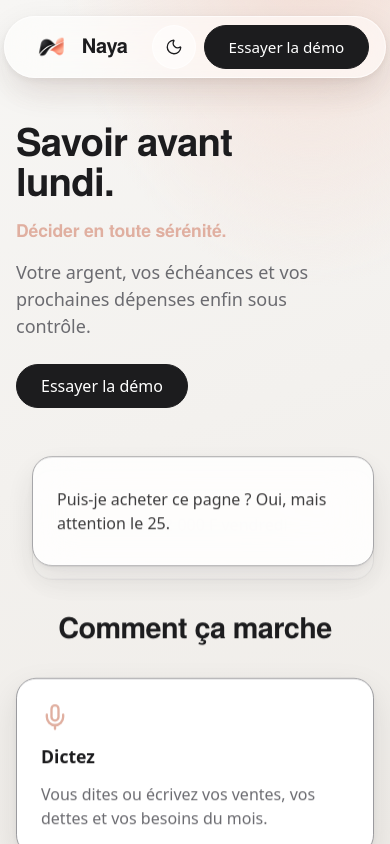
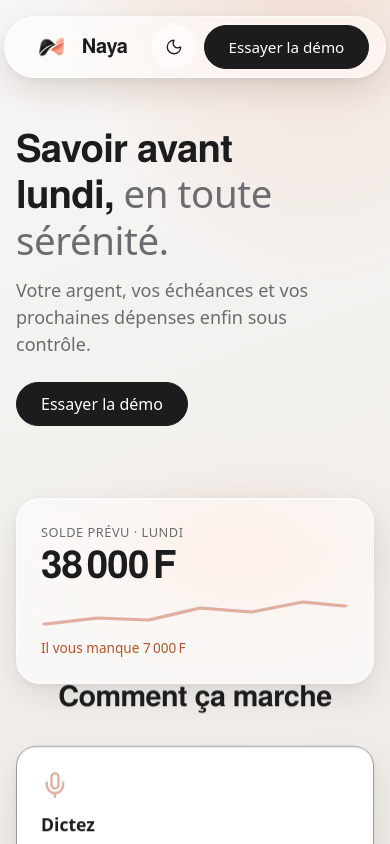
Before and after one commit to Underscored64/Naya, a React (Vite) app: page / in a window 390 px wide. Shown: the top 844 px of the page. Built offline with nearby package versions, Linux system fonts and the light colour scheme.

Commit message:
task 02c: landing v3 hero — titre deux tons, cartes verre flottantes, 1 carte mobile

```diff
--- a/src/components/landing/FloatingCards.tsx
+++ b/src/components/landing/FloatingCards.tsx
@@ -1,77 +1,64 @@
-import { useEffect, useRef, useState } from "react";
-
-const CARDS = [
-  { text: "Lundi : il vous faut 45 000 F", tone: "need" },
-  { text: "Esi vous doit 12 000 F vendredi", tone: "debt" },
-  { text: "Puis-je acheter ce pagne ? Oui, mais attention le 25.", tone: "warn" },
-] as const;
-
-const INTERVAL = 2800; // ms between cards
+import { formatF } from "../../lib/format";
 
 /**
- * Hero cards shown as a vertical auto-scroll carousel: one card visible at a
- * time in a fixed-height slot, cross-fading with a slight vertical slide,
- * advancing on a timer and looping.
- *
- * Motion (the setInterval timer + the CSS fade/slide) is fully disabled under
- * prefers-reduced-motion: the hook bails out early and the stylesheet then
- * stacks all three cards statically.
+ * Hero floating visual: 2-3 glass cards stacked in depth on desktop (a
+ * notification card, a debts card, and a forecast card with a big number + a
+ * simple SVG sparkline). On mobile a single forecast card shows below the text.
+ * The front card carries the continuous `float` animation (disabled under
+ * prefers-reduced-motion via base.css). No chart library — the curve is a plain
+ * SVG polyline.
  */
 export default function FloatingCards() {
-  const [index, setIndex] = useState(0);
-  const prefersReduced = useRef(false);
-
-  useEffect(() => {
-    prefersReduced.current =
-      typeof window !== "undefined" &&
-      window.matchMedia?.("(prefers-reduced-motion: reduce)").matches;
-  }, []);
-
-  useEffect(() => {
-    // Static fallback: no timer, no auto-advance under reduced motion.
-    if (prefersReduced.current) return;
-    const id = setInterval(() => {
-      setIndex((i) => (i + 1) % CARDS.length);
-    }, INTERVAL);
-    return () => clearInterval(id);
-  }, []);
-
-  // Reduced motion: render every card, stacked and static.
-  if (prefersReduced.current) {
-    return (
-      <div
-        className="landing-float landing-float--static"
-        aria-label="Exemples de ce que Naya prévoit"
-      >
-        {CARDS.map((c) => (
-          <article
-            key={c.text}
-            className={`card landing-float__card landing-float__card--${c.tone}`}
-          >
-            {c.text}
-          </article>
-        ))}
-      </div>
-    );
-  }
-
   return (
     <div
       className="landing-float"
-      aria-label="Exemples de ce que Naya prévoit"
-      aria-live="polite"
+      aria-label="Aperçu de ce que Naya prévoit"
     >
-      {CARDS.map((c, i) => (
-        <article
-          key={c.text}
-          aria-hidden={i !== index}
-          className={`card landing-float__card landing-float__card--${c.tone}${
-            i === index ? " is-active" : ""
-          }`}
+      {/* Back card: a day notification. */}
+      <article
+        className="glass-card landing-float__card landing-float__card--back"
+        aria-hidden
+      >
+        <p className="landing-float__label">Lundi</p>
+        <p className="landing-float__big">{formatF(45000)}</p>
+        <p className="landing-float__hint">il vous faut pour vos besoins</p>
+      </article>
+
+      {/* Middle card: a small debt. */}
+      <article
+        className="glass-card landing-float__card landing-float__card--mid"
+        aria-hidden
+      >
+        <p className="landing-float__label">Dette</p>
+        <p className="landing-float__big landing-float__big--ok">
+          {formatF(12000)}
+        </p>
+        <p className="landing-float__hint">Esi vous doit vendredi</p>
+      </article>
+
+      {/* Front card: forecast — the animated one, and the only one on mobile. */}
+      <article className="glass-card landing-float__card landing-float__card--front float">
+        <p className="landing-float__label">Solde prévu · lundi</p>
+        <p className="display landing-float__figure">{formatF(38000)}</p>
+        <svg
+          className="landing-float__curve"
+          viewBox="0 0 120 40"
+          preserveAspectRatio="none"
+          aria-hidden
         >
-          {c.text}
-        </article>
-      ))}
+          <polyline
+            points="2,30 22,24 42,26 62,14 82,18 102,8 118,12"
+            fill="none"
+            stroke="currentColor"
+            strokeWidth="3"
+            strokeLinecap="round"
+            strokeLinejoin="round"
+          />
+        </svg>
+        <p className="landing-float__hint landing-float__hint--warn">
+          Il vous manque {formatF(7000)}
+        </p>
+      </article>
     </div>
   );
 }
--- a/src/components/landing/Hero.tsx
+++ b/src/components/landing/Hero.tsx
@@ -5,8 +5,12 @@ export default function Hero() {
   return (
     <header className="landing-hero container">
       <div className="landing-hero__text">
-        <h1 className="display landing-hero__title">Savoir avant lundi.</h1>
-        <p className="landing-hero__accent">Décider en toute sérénité.</p>
+        <h1 className="landing-hero__title">
+          <span className="display landing-hero__title-bold">
+            Savoir avant lundi,
+          </span>{" "}
+          <span className="landing-hero__title-soft">en toute sérénité.</span>
+        </h1>
         <p className="landing-hero__subtitle">
           Votre argent, vos échéances et vos prochaines dépenses enfin sous
           contrôle.
--- a/src/components/landing/landing.css
+++ b/src/components/landing/landing.css
@@ -106,17 +106,25 @@
 }
 
 .landing-hero__title {
+  margin: 0;
+  font-family: var(--font-body);
+  font-weight: 300;
+  line-height: 1.1;
+  letter-spacing: -0.01em;
   font-size: clamp(2.4rem, 6vw, 3.8rem);
 }
 
-.landing-hero__accent {
+/* Two-tone hero title (docs/DESIGN.md §3): a bold display segment + a light
+   --ink-soft segment, so the eye lands on the promise, not the whole line. */
+.landing-hero__title-bold {
   font-family: var(--font-display);
   font-weight: 700;
-  line-height: 1.15;
-  letter-spacing: -0.01em;
-  /* a line clearly smaller than the title, in --accent */
-  font-size: clamp(1.1rem, 3vw, 1.6rem);
-  color: var(--accent);
+  color: var(--ink);
+}
+
+.landing-hero__title-soft {
+  font-weight: 300;
+  color: var(--ink-soft);
 }
 
 .landing-hero__subtitle {
@@ -137,23 +145,33 @@
   }
 }
 
-/* ---- Floating cards: vertical auto-scroll carousel (one visible at a time) ---- */
-/* Fixed-height slot, right column. Cards stack absolutely and cross-fade. */
+/* ---- Hero floating visual: glass cards stacked in depth (DESIGN §3/§4) ---- */
+/* Local radial behind the cards so the liquid glass reads on the gradient. */
 .landing-float {
   position: relative;
   align-self: start;
-  height: 160px;
-  padding-left: var(--space-4);
 }
 
+.landing-float::before {
+  content: "";
+  position: absolute;
+  inset: -12% -10% -6% -8%;
+  background: radial-gradient(
+    60% 55% at 60% 35%,
+    var(--accent-soft),
+    transparent 70%
+  );
+  filter: blur(20px);
+  z-index: -1;
+}
+
+/* Base card shape; each variant offsets its own position in depth. */
 .landing-float__card {
   position: absolute;
-  top: 0;
-  left: var(--space-4);
-  right: 0;
   display: flex;
-  align-items: center;
-  min-height: 110px;
+  flex-direction: column;
+  justify-content: center;
+  padding: var(--space-4) var(--space-5);
   border: 1px solid var(--glass-border);
   border-radius: var(--radius);
   background: var(--glass-bg);
@@ -163,38 +181,94 @@
   box-shadow: var(--shadow-float), 0 30px 60px -20px var(--glow-accent);
 }
 
-.landing-float__card--need {
-  border-left: 4px solid var(--accent);
-}
-.landing-float__card--debt {
-  border-left: 4px solid var(--ok);
-}
-.landing-float__card--warn {
-  border-left: 4px solid var(--danger);
+/* Back card: a day notification, up and slightly back. */
+.landing-float__card--back {
+  top: -30px;
+  left: 28%;
+  transform: rotate(-5deg);
+  opacity: 0.92;
+  max-width: 230px;
 }
 
-/* Active card is fully shown; others are pre-hidden and slide into place.
-   The transition itself is defined only under no-preference (see below), so
-   reduced motion leaves every card visible. */
-.landing-float__card:not(.is-active) {
-  opacity: 0;
-  pointer-events: none;
+/* Middle card: a small debt, offset to the right. */
+.landing-float__card--mid {
+  bottom: 16px;
+  right: 2%;
+  transform: rotate(4deg);
+  opacity: 0.9;
+  max-width: 190px;
+  z-index: 1;
 }
 
-/* Reduced-motion fallback: render the three cards stacked, statically. */
-.landing-float--static {
-  display: flex;
-  flex-direction: column;
-  gap: var(--space-6);
-  height: auto;
+/* Front card: the forecast — animated (float, guarded in base.css) and the
+   only card shown on mobile. */
+.landing-float__card--front {
+  position: relative;
+  z-index: 2;
+  width: min(320px, 100%);
 }
 
-.landing-float--static .landing-float__card {
-  position: relative;
-  top: auto;
-  left: 0;
-  right: auto;
-  opacity: 1;
+.landing-float__label {
+  font-size: 0.8rem;
+  letter-spacing: 0.04em;
+  text-transform: uppercase;
+  color: var(--ink-soft);
+  margin: 0 0 6px;
+}
+
+.landing-float__big {
+  font-family: var(--font-display);
+  font-weight: 700;
+  font-size: 1.5rem;
+  color: var(--ink);
+  margin: 0;
+}
+
+.landing-float__big--ok {
+  color: var(--ok);
+}
+
+.landing-float__figure {
+  font-size: 2.4rem;
+  line-height: 1.05;
+  color: var(--ink);
+  margin: 0 0 6px;
+}
+
+.landing-float__hint {
+  font-size: 0.85rem;
+  color: var(--ink-soft);
+  margin: 4px 0 0;
+}
+
+.landing-float__hint--warn {
+  color: var(--danger);
+}
+
+.landing-float__curve {
+  width: 100%;
+  height: 40px;
+  color: var(--accent);
+  display: block;
+}
+
+/* ---- Responsive: one card, below the text, no stacking (DESIGN §6) ---- */
+@media (max-width: 640px) {
+  .landing-float {
+    margin-top: var(--space-5);
+  }
+
+  /* Secondary cards hidden so the visual stays readable on a narrow screen. */
+  .landing-float__card--back,
+  .landing-float__card--mid {
+    display: none;
+  }
+
+  .landing-float__card--front {
+    position: static;
+    transform: none;
+    width: 100%;
+  }
 }
 
 /* ---- Shared section shell ---- */
@@ -298,32 +372,4 @@
     opacity: 1;
     transform: translateY(0);
   }
-
-  /* Carousel cross-fade: inactive card sits slightly below, the active one
-     glides up into place (via the independent `translate` property so it does
-     not fight the continuous bob, which lives on `transform`). */
-  .landing-float__card {
-    opacity: 0;
-    translate: 0 14px;
-    transition:
-      opacity 0.55s ease,
-      translate 0.55s cubic-bezier(0.22, 1, 0.36, 1);
-    will-change: opacity, translate;
-  }
-
-  .landing-float__card.is-active {
-    opacity: 1;
-    translate: 0 0;
-    animation: landing-bob 6s ease-in-out infinite;
-  }
 }
-
-@keyframes landing-bob {
-  0%,
-  100% {
-    transform: translateY(0);
-  }
-  50% {
-    transform: translateY(-9px);
-  }
-}
```
